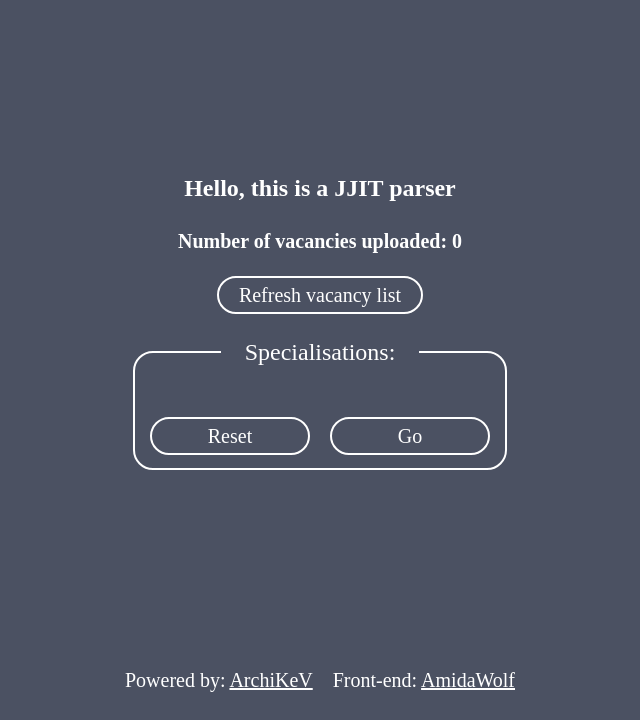
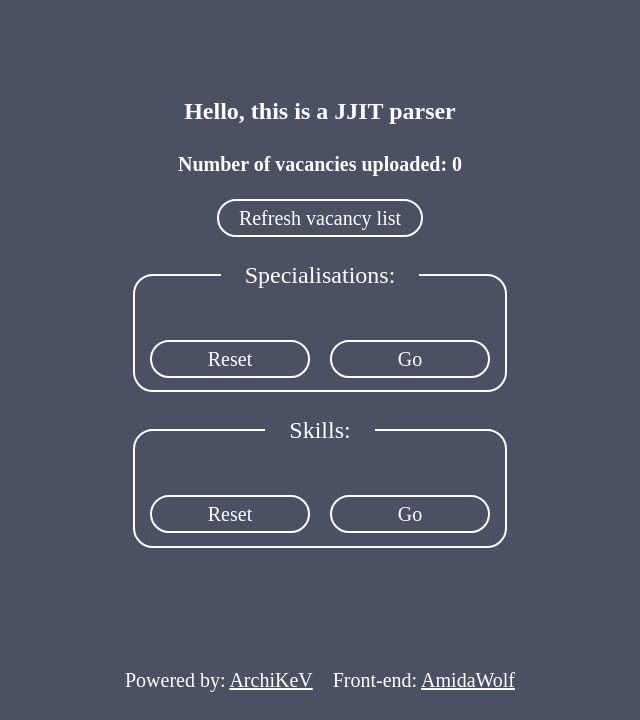
Before and after one commit to ArchiKeV/jjit, a FastAPI app: page / in a window 1280 px wide. Shown: the part 80-800 px from the top of the page, without its empty margins (320-960 px from the left). Run offline with FastAPI, Linux system fonts and the light colour scheme; data that the repository does not hold is empty.

Commit message:
feat: add search by skill

```diff
--- a/app/main.py
+++ b/app/main.py
@@ -254,10 +254,13 @@ path_with_query = ''
 
 
 @app.get("/vacancy_list")
-async def vacancy_list(request: Request, spec: List[str] = Query(None), company: List[str] = Query(None)):
+async def vacancy_list(
+        request: Request, spec: List[str] = Query(None), company: List[str] = Query(None),
+        skill: List[str] = Query(None)
+):
     global path_with_query
     with session.begin() as ses:
-        if spec and not company:
+        if spec and not company and not skill:
             global spec_list
             spec_list = spec
             list_of_vacancy = []
@@ -267,13 +270,25 @@ async def vacancy_list(request: Request, spec: List[str] = Query(None), company:
                 ]
                 for vac_spec in vac_with_specs:
                     list_of_vacancy.extend(vac_spec)
-        elif company and not spec:
+        elif company and not spec and not skill:
             list_of_vacancy = []
             vac_with_company = [
                 ses.query(Vacancy).filter(Vacancy.company_name.contains(comp)).all() for comp in company
             ]
             for vac_company in vac_with_company:
                 list_of_vacancy.extend(vac_company)
+        elif skill and not company and not spec:
+            list_of_vacancy = []
+            vac_with_skill = []
+            vacancy_skills_attr = [
+                x for x in dir(Vacancy) if x.startswith('skill') and not x.endswith('old') and not x.endswith('level')
+            ]
+            for skill_attr in vacancy_skills_attr:
+                vac_with_skill.extend(
+                    [ses.query(Vacancy).filter(getattr(Vacancy, skill_attr).contains(sk)).all() for sk in skill]
+                )
+            for vac_skill in vac_with_skill:
+                list_of_vacancy.extend(vac_skill)
         else:
             list_of_vacancy = ses.query(Vacancy).all()
         path_with_query = str(request.url.include_query_params()).split('/')[-1]
@@ -330,8 +345,21 @@ async def home_page(request: Request):
     with session.begin() as ses:
         vacancy_count = ses.query(Vacancy).count()
         specs_list = [x[0] for x in ses.query(Vacancy.specialization.distinct()).all()]
+        vacancy_skills_attr = [
+            x for x in dir(Vacancy) if x.startswith('skill') and not x.endswith('old') and not x.endswith('level')
+        ]
+        print(vacancy_skills_attr)
+        unique_skills = {}
+        for skill_attr in vacancy_skills_attr:
+            for skill in ses.query(getattr(Vacancy, skill_attr)).all():
+                if not unique_skills.get(skill[0], False):
+                    unique_skills.update({skill[0]: 1})
+                else:
+                    unique_skills[skill[0]] += 1
     return templates.TemplateResponse(
-        "index.html", {"request": request, "vac_num": vacancy_count, "specs_list": specs_list}
+        "index.html", {
+            "request": request, "vac_num": vacancy_count, "specs_list": specs_list, "unique_skills": unique_skills
+        }
     )
 
 
--- a/templates/index.html
+++ b/templates/index.html
@@ -39,6 +39,22 @@
       </div>
     </fieldset>
   </form>
+  <form method="get" action="/vacancy_list">
+    <fieldset class="form-specs__fieldset">
+      <legend class="form-specs__legend">Skills:</legend>
+      <div>
+        {% for key, value in unique_skills.items() %}
+        <label>
+          <input type="checkbox" name="unique_skill" value="{{ key }}">{{ key }} ({{ value }})
+        </label>
+        {% endfor %}
+      </div>
+      <div class="form-specs__buttons">
+        <button class="button" type="reset">Reset</button>
+        <button class="button" type="submit">Go</button>
+      </div>
+    </fieldset>
+  </form>
 </main>
 <footer class="footer">
   <p class="footer__text">Powered by: <a
```
